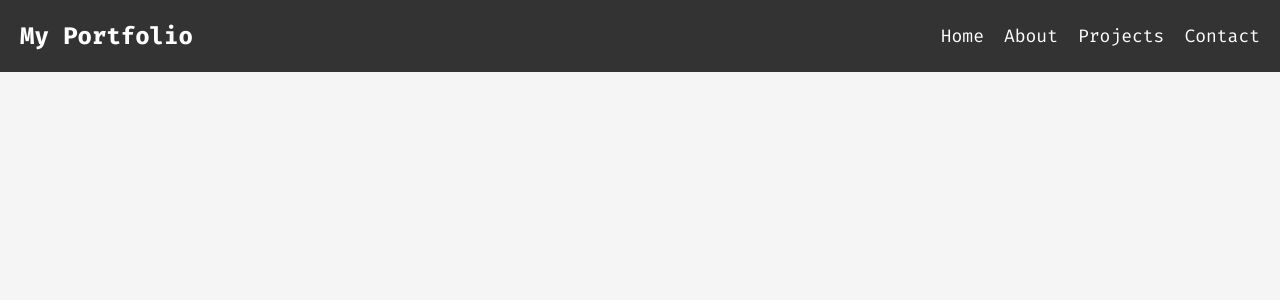
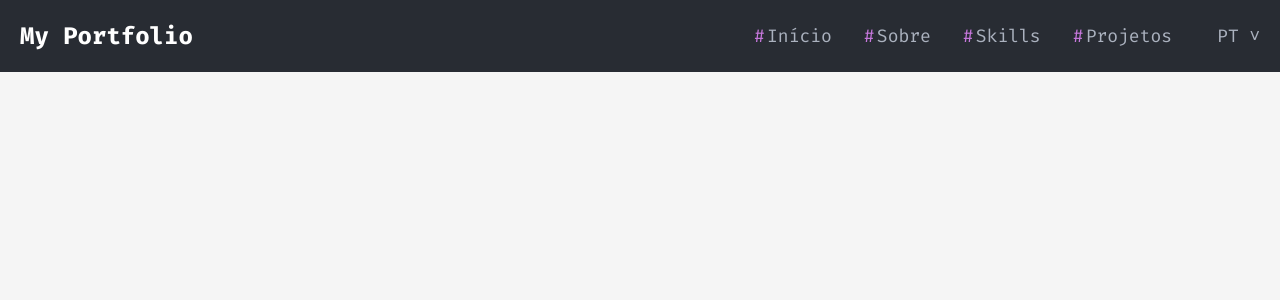
Before and after one commit to marconesdb/novo_portifolio, a React (Vite) app: page / in a window 1280 px wide. Shown: the top 300 px of the page. Built offline with nearby package versions, Linux system fonts and the light colour scheme.

Commit message:
Criação da Navbar

```diff
--- a/src/components/Header/Header.styles.ts
+++ b/src/components/Header/Header.styles.ts
@@ -5,7 +5,7 @@ export const Container = styled.header`
   justify-content: space-between;
   align-items: center;
   padding: 20px;
-  background-color: #333;
+  background-color: #282C33;
   color: #fff;
   position: relative;
 `;
@@ -26,20 +26,28 @@ export const Nav = styled.nav`
 `;
 
 export const NavItem = styled.a`
-  color: #fff;
+  color: #ABB2BF;
   text-decoration: none;
   font-size: 18px;
+  position: relative;
   transition: color 0.3s ease;
+  padding-right: 25px;
+
+  &:before {
+    content: '#';
+    color: #C778DD;
+    position: absolute;
+    left: -13px; /* Ajuste a posição conforme necessário */
+
+  }
 
   &:hover {
-    color: #ff6347;
+    color: #C778DD;
   }
 `;
 
 export const Hamburger = styled.div<{ isOpen: boolean }>`
   display: none;
-  flex-direction: column;
-  justify-content: space-between;
   cursor: pointer;
   width: 30px;
   height: 24px;
@@ -47,32 +55,38 @@ export const Hamburger = styled.div<{ isOpen: boolean }>`
   z-index: 1000;
 
   span {
-    height: 4px;
-    background-color: #fff;
-    transition: transform 0.4s ease, opacity 0.4s ease, background-color 0.4s ease;
+    display: block;
+    position: absolute;
+    height: 3px;
     width: 100%;
-    border-radius: 2px;
-    position: relative;
+    background: #fff;
+    border-radius: 3px;
+    opacity: 1;
+    left: 0;
+    transform: rotate(0deg);
+    transition: .25s ease-in-out;
   }
 
-  /* Primeiro traço (topo) */
+  /* Traço superior */
   span:nth-child(1) {
-    transform: ${({ isOpen }) => (isOpen ? 'rotate(45deg) translate(5px, 5px)' : 'rotate(0)')};
+    top: ${({ isOpen }) => (isOpen ? '11px' : '0px')};
+    transform: ${({ isOpen }) => (isOpen ? 'rotate(45deg)' : 'rotate(0)')};
   }
 
-  /* Segundo traço (meio) */
+  /* Traço do meio */
   span:nth-child(2) {
-    opacity: ${({ isOpen }) => (isOpen ? 0 : 1)};
-    transform: ${({ isOpen }) => (isOpen ? 'translateX(-20px)' : 'translateX(0)')};
+    top: 11px;
+    opacity: ${({ isOpen }) => (isOpen ? '0' : '1')};
   }
 
-  /* Terceiro traço (inferior) */
+  /* Traço inferior */
   span:nth-child(3) {
-    transform: ${({ isOpen }) => (isOpen ? 'rotate(-45deg) translate(5px, -5px)' : 'rotate(0)')};
+    top: ${({ isOpen }) => (isOpen ? '11px' : '22px')};
+    transform: ${({ isOpen }) => (isOpen ? 'rotate(-45deg)' : 'rotate(0)')};
   }
 
   @media (max-width: 768px) {
-    display: flex;
+    display: block;
   }
 `;
 
@@ -91,3 +105,43 @@ export const NavMenu = styled.div<{ isOpen: boolean }>`
     padding: 10px 0;
   }
 `;
+
+/* Dropdown */
+export const Dropdown = styled.div`
+  position: relative;
+`;
+
+export const DropdownToggle = styled.div`
+  cursor: pointer;
+  color: #ABB2BF;
+  font-size: 18px;
+  display: flex;
+  align-items: center;
+
+  &:hover {
+    color: #C778DD;
+  }
+`;
+
+export const DropdownMenu = styled.div<{ isOpen: boolean }>`
+  display: ${({ isOpen }) => (isOpen ? 'block' : 'none')};
+  position: absolute;
+  top: 100%;
+  left: 0;
+  background-color: #444;
+  min-width: 150px;
+  z-index: 1;
+`;
+
+export const DropdownItem = styled.a`
+  color: #fff;
+  text-decoration: none;
+  display: block;
+  padding: 10px;
+  font-size: 16px;
+
+  &:hover {
+    background-color: #555;
+    color: #C778DD;
+  }
+`;
--- a/src/components/Header/Header.tsx
+++ b/src/components/Header/Header.tsx
@@ -1,11 +1,27 @@
 import React, { useState } from 'react';
-import { Container, Logo, Nav, NavItem, Hamburger, NavMenu } from './Header.styles';
+import {
+  Container,
+  Logo,
+  Nav,
+  NavItem,
+  Hamburger,
+  NavMenu,
+  Dropdown,
+  DropdownToggle,
+  DropdownMenu,
+  DropdownItem
+} from './Header.styles';
 
 const Header: React.FC = () => {
   const [isOpen, setIsOpen] = useState(false);
+  const [dropdownOpen, setDropdownOpen] = useState(false);
 
   const toggleMenu = () => {
     setIsOpen(!isOpen);
+  };
+
+  const toggleDropdown = () => {
+    setDropdownOpen(!dropdownOpen);
   };
 
   return (
@@ -18,10 +34,19 @@ const Header: React.FC = () => {
       </Hamburger>
       <NavMenu isOpen={isOpen}>
         <Nav>
-          <NavItem href="#home">Home</NavItem>
-          <NavItem href="#about">About</NavItem>
-          <NavItem href="#projects">Projects</NavItem>
-          <NavItem href="#contact">Contact</NavItem>
+          <NavItem href="#home">Início</NavItem>
+          <NavItem href="#about">Sobre</NavItem>
+          <NavItem href="#skills">Skills</NavItem>
+          <NavItem href="#projects">Projetos</NavItem>
+          <Dropdown>
+            <DropdownToggle onClick={toggleDropdown}>
+              PT ˅
+            </DropdownToggle>
+            <DropdownMenu isOpen={dropdownOpen}>
+              <DropdownItem href="#en">EN</DropdownItem>
+              <DropdownItem href="#es">ES</DropdownItem>
+            </DropdownMenu>
+          </Dropdown>
         </Nav>
       </NavMenu>
     </Container>
```
